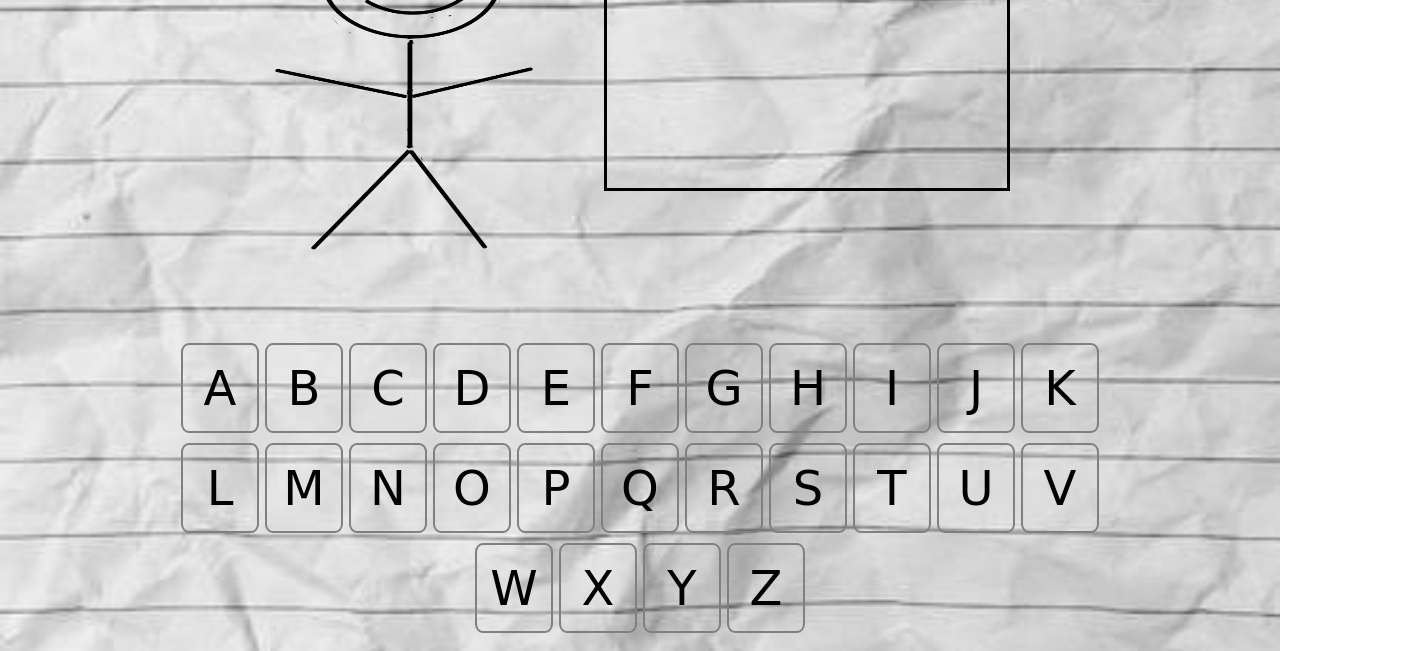
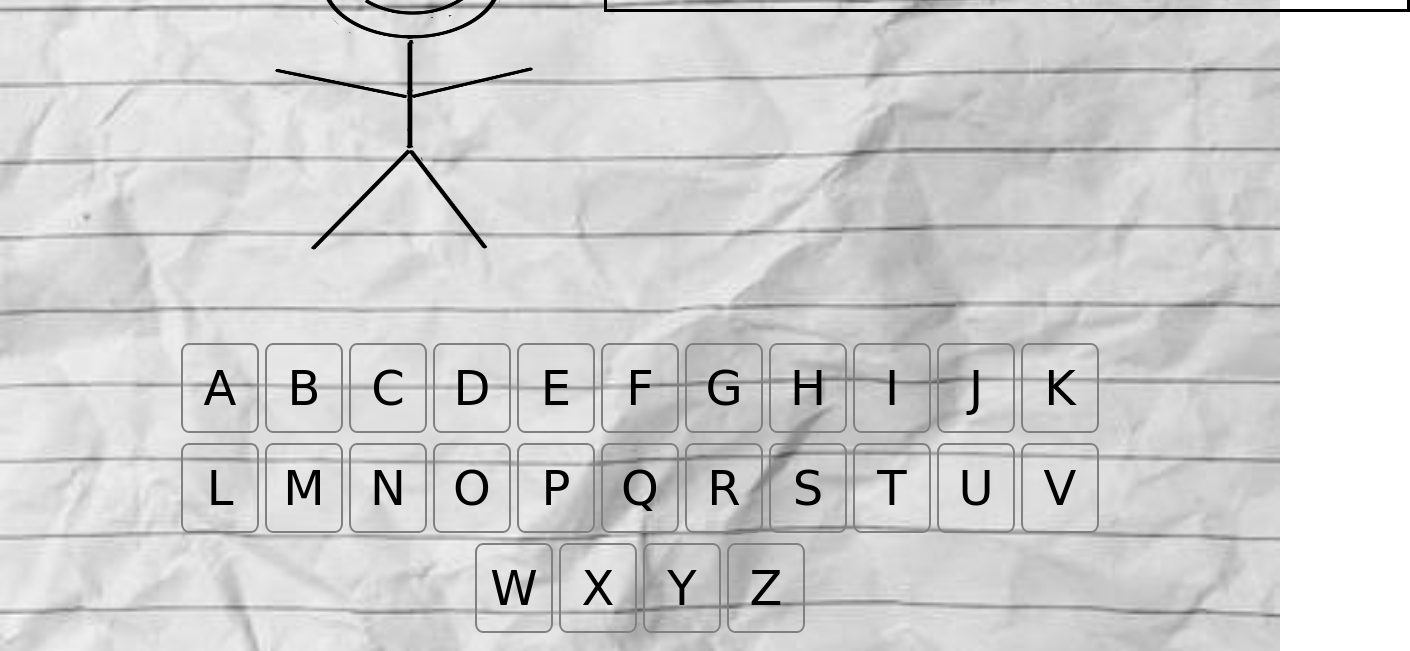
Before and after one commit to nayaiburgess/unit1Project, a plain HTML site: page game.html in a window 1280 px wide. Shown: the part 171-822 px from the top of the page, 1410 px wide, since content can reach past the window. Drawn offline with Linux system fonts and the light colour scheme; a web font is replaced by a local one.

Commit message:
1st attempt to compare the guess to word

```diff
--- a/app.js
+++ b/app.js
@@ -1,17 +1,17 @@
 //Gather an array for my words
 
-var words = ['bike', 'General Assembly', 'Atlanta', 'Falcons', 'Hawks', 'Coca-Cola', 'Aquarium', 'Zoo', 'Cascade']
+var words = ['BIKE', 'ATLANTA', 'FALCONS', 'HAWKS', 'COLA', 'AQUARIUM', 'ZOO', 'CASCADE']
 currentWord = words[Math.floor(Math.random() * words.length)];
-var word = document.createElement("div")
-    var guessWord = document.createTextNode(currentWord)
-    word.appendChild(guessWord)
-    document.getElementById('guessSpace').appendChild(word);
+guess = currentWord.split("")
+console.log(guess)
 
-//HOW TO CREATE DASHES
-// var answer = []
-// for(x = 0; x < words.length; x++)
-//     answer[x] = '_';
-
+// HOW TO CREATE DASHES
+for(y = 0; y < guess.length; y++)
+    document.getElementById('guessSpace').innerHTML += '  __  ';
+    // if (currentLetter == words.includes(guess[x])){
+    //     guess[x] == currentLetter;
+    //     console.log(currentLetter);
+    // }
 
 
 // PASS IN THE OBJECT 'BUTTON' IN THE FUNCTION
@@ -20,7 +20,16 @@ function currentValue(button){
     var currentLetter = button.value
     var x = document.createElement("li")
     var t = document.createTextNode(currentLetter)
-    x.appendChild(t)
-    document.getElementById('letterspace').appendChild(x);
+    x.appendChild(t);
+    console.log(currentLetter);
+    if (currentLetter == guess[y]){
+        guess[y] == currentLetter;
+        console.log(guess[y]);
+    }
+    else{
+    alert("not working")
+
+    }
+
 
 }
--- a/main.css
+++ b/main.css
@@ -106,7 +106,11 @@ li{
     font-size: 67px;
 }
 #guessSpace{
-    width: 50vh;
+    margin-top: 69px;
     height: 300px;
+    font-size: 67px;
+    width: 800px;
+    height: 100px;
     border: solid black;
+    text-align: center;
 }
```
